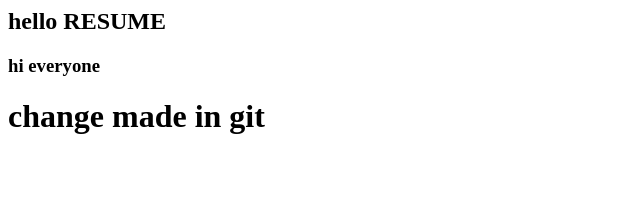
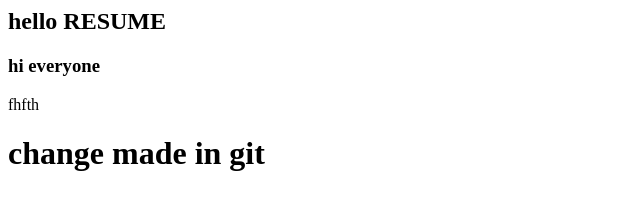
Before and after one commit to narlaapoorva/newproject, a plain HTML site: page content.html in a window 1280 px wide. Shown: the whole page, without its empty margins (0-640 px from the left). Drawn offline with Linux system fonts and the light colour scheme.

Commit message:
Update content.html

```diff
--- a/content.html
+++ b/content.html
@@ -1,7 +1,9 @@
 <html>
 <body>
 <h2> hello RESUME</h2>
+  <!--fjv-->
 <h3> hi everyone</h3>
+  fhfth
   <h1> change made in git</h1>
 </body>
 </html>
```
